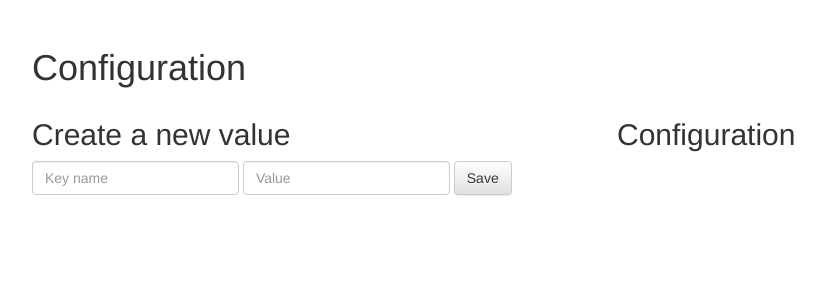
After one commit to guardian/simply-py, a Python web app: template templates/admin/configuration.html in a window 1280 px wide. The commit adds this page. Shown: the top 300 px of the page, without its empty margins (38-863 px from the left). Run offline with Jinja, Linux system fonts and the light colour scheme; the template is opened without the code that fills it, so the values that code supplies are empty; some libraries are stand-ins or nearby versions.

Commit message:
Creates an admin section and a page to simply manage configuration details

```diff
--- a/app.yaml
+++ b/app.yaml
@@ -7,6 +7,10 @@ threadsafe: true
 handlers:
 - url: /static
   static_dir: static
+- url: /admin/.*
+  script: admin.app
+  login: admin
+  secure: always
 - url: /.*
   script: app.app
 
--- /dev/null
+++ b/templates/admin/configuration.html
@@ -0,0 +1,46 @@
+{% extends 'base.html' %}
+
+{% block title %}Admin{% endblock %}
+
+{% block content %}
+
+<div class="container">
+	<div class="row">
+		<div class="col-md-12">
+			<h1 class="article-heading">Configuration</h1>
+		</div>
+	</div>
+
+	<div class="row">
+		<div class="col-md-6">
+			<h2>Create a new value</h2>
+
+			<form method="POST" role="form" class="form-inline">
+				<div class="form-group">
+					<label for="id" class="sr-only">Key</label>
+					<input id="key" type="text" name="key" class="form-control" placeholder="Key name">
+				</div>
+				<div class="form-group">
+					<label for="value" class="sr-only">Value</label>
+					<input id="value" type="text" name="value" class="form-control" placeholder="Value">
+				</div>
+				<button type="submit" class="btn btn-default">Save</button>
+			</form>
+		</div>
+		<div class="col-md-6">
+			<h2>Configuration</h2>
+
+			<dl>
+			{% for config in configuration %}
+			<dt>{{config.key}}</dt>
+			<dd>{{config.value}}</dd>
+			{% endfor %}
+			</dl>
+
+
+
+		</div>
+	</div>
+</div>
+
+{% endblock %}
--- a/templates/base.html
+++ b/templates/base.html
@@ -1,3 +1,5 @@
+<!DOCTYPE html>
+
 <html>
 	<head>
 		<title>{% block title %}{% endblock %}</title>
```
Also changed, not shown: admin.py (added, +37 -0 lines).
